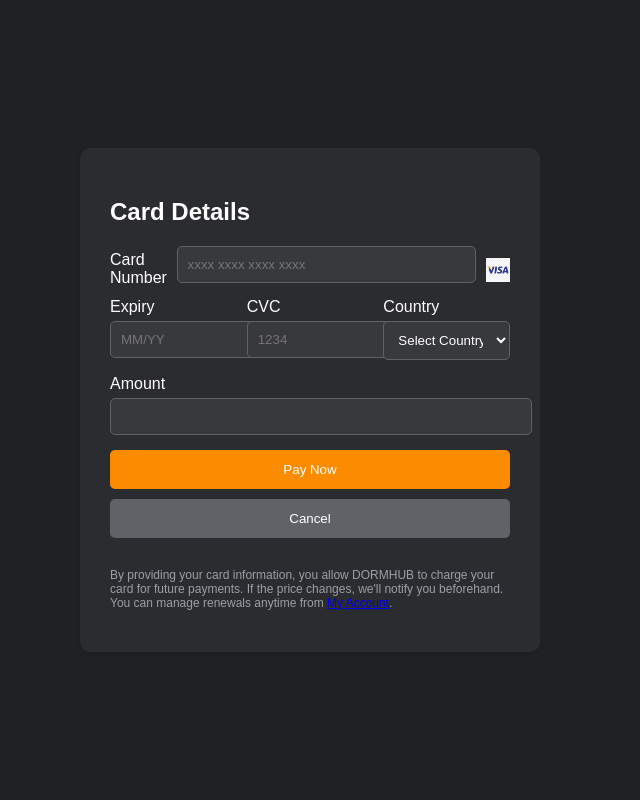
After one commit to jirosmokes/condo-billing-sys, a PHP site: page /user-side/billing-information.php in a window 1280 px wide. The commit adds this page. Shown: the whole page, without its empty margins (330-970 px from the left). Run offline with PHP 8.4, Linux system fonts and the light colour scheme.

Commit message:
updated: new billing transaction info

```diff
--- a/admin-side/admin-dashboard.php
+++ b/admin-side/admin-dashboard.php
@@ -144,7 +144,7 @@ if (isset($_POST['logout'])) {
             <span>Revenue</span>
         </a>
 
-        <a href="#">
+        <a href="../user-side/user-billing-information.php">
             <i class="far fa-question-circle"></i>
             <span>About</span>
         </a>
--- /dev/null
+++ b/user-side/billing-information.php
@@ -0,0 +1,207 @@
+<!DOCTYPE html>
+<html lang="en">
+<head>
+<meta charset="UTF-8">
+<meta name="viewport" content="width=device-width, initial-scale=1.0">
+<title>Payment Form</title>
+<style>
+    body {
+        font-family: sans-serif;
+        background-color: #202124;
+        color: #fff;
+        display: flex;
+        justify-content: center;
+        align-items: center;
+        min-height: 100vh;
+        margin: 0;
+    }
+    .container {
+        background-color: #2b2c30;
+        padding: 30px;
+        border-radius: 10px;
+        box-shadow: 0 2px 5px rgba(0, 0, 0, 0.1);
+        width: 100%;
+        max-width: 400px;
+    }
+    label {
+        display: block;
+        margin-bottom: 5px;
+    }
+    input, select {
+        width: 100%;
+        padding: 10px;
+        margin-bottom: 15px;
+        border: 1px solid #5f6368;
+        border-radius: 5px;
+        background-color: #38393d;
+        color: #fff;
+    }
+    .card-number {
+        display: flex;
+        align-items: center;
+    }
+    .card-logo {
+        margin-left: 10px;
+    }
+    .card-logo img {
+        height: 24px;
+    }
+    .expiry-cvc-country {
+        display: flex;
+        justify-content: space-between;
+    }
+    .expiry, .cvc, .country {
+        flex: 1;
+        margin-right: 10px;
+    }
+    .country {
+        margin-right: 0;
+    }
+    .pay-button {
+        background-color: #fb8c00;
+        color: white;
+        padding: 12px 20px;
+        border: none;
+        border-radius: 5px;
+        cursor: pointer;
+        width: 100%;
+        margin-bottom: 10px;
+    }
+    .cancel-button {
+        background-color: #5f6368;
+        color: white;
+        padding: 12px 20px;
+        border: none;
+        border-radius: 5px;
+        cursor: pointer;
+        width: 100%;
+        margin-bottom: 10px;
+    }
+    .disclaimer {
+        font-size: 12px;
+        color: #9aa0a6;
+        margin-top: 20px;
+    }
+    .bill-container {
+        display: none;
+        background-color: #2b2c30;
+        padding: 20px;
+        border-radius: 10px;
+        margin-top: 20px;
+        box-shadow: 0 2px 5px rgba(0, 0, 0, 0.1);
+        text-align: center;
+    }
+    .bill-container h2 {
+        margin-bottom: 10px;
+    }
+    .bill-container p {
+        margin: 5px 0;
+    }
+</style>
+</head>
+<body>
+
+<div class="container">
+    <h2>Card Details</h2>
+    <form action="<?php echo $_SERVER['PHP_SELF']; ?>" method="POST" id="paymentForm">
+        <div class="card-number">
+            <label for="card_number">Card Number</label>
+            <input type="text" id="card_number" name="card_number" placeholder="xxxx xxxx xxxx xxxx" required>
+            <div class="card-logo">
+                <img src="../images/visa.jpg" alt="Visa Logo">
+            </div>
+        </div>
+        <div class="expiry-cvc-country">
+            <div class="expiry">
+                <label for="expiry">Expiry</label>
+                <input type="text" id="expiry" name="expiry" placeholder="MM/YY" required>
+            </div>
+            <div class="cvc">
+                <label for="cvc">CVC</label>
+                <input type="text" id="cvc" name="cvc" placeholder="1234" required>
+            </div>
+            <div class="country">
+                <label for="country">Country</label>
+                <select id="country" name="country" required>
+                    <option value="">Select Country</option>
+                    <option value="USA">USA</option>
+                    <option value="Canada">Canada</option>
+                    <option value="UK">UK</option>
+                    <option value="PHILIPPINES">PHILIPPINES</option>
+                </select>
+            </div>
+        </div>
+        <div class="form-group">
+            <label for="amount">Amount</label>
+            <input type="text" id="amount" name="amount" required>
+        </div>
+        <button class="pay-button" type="submit" name="submit">Pay Now</button>
+        <button type="button" class="cancel-button">Cancel</button>
+    </form>
+
+    <div id="billInfo" class="bill-container">
+        <h2>Transaction Recorded</h2>
+        <p>Thank you for your payment!</p>
+        <p>Transaction ID: <span id="transactionId"></span></p>
+        <p>Amount Paid: ₱<span id="amountPaid"></span></p>
+    </div>
+
+    <p class="disclaimer">
+        By providing your card information, you allow DORMHUB to charge your card for future payments.
+        If the price changes, we'll notify you beforehand.
+        You can manage renewals anytime from <a href="#">My Account</a>.
+    </p>
+
+    <?php
+    // Check if the form is submitted
+    if ($_SERVER["REQUEST_METHOD"] == "POST" && isset($_POST['submit'])) {
+        $servername = "localhost";
+        $username = "root";
+        $password = "";
+        $dbname = "dorm_hub_db";
+
+        // Create connection
+        $conn = new mysqli($servername, $username, $password, $dbname);
+
+        // Check connection
+        if ($conn->connect_error) {
+            die("Connection failed: " . $conn->connect_error);
+        }
+
+        // Validate and sanitize input data
+        $card_number = mysqli_real_escape_string($conn, $_POST['card_number']);
+        $expiry = mysqli_real_escape_string($conn, $_POST['expiry']);
+        $cvc = mysqli_real_escape_string($conn, $_POST['cvc']);
+        $country = mysqli_real_escape_string($conn, $_POST['country']);
+        $amount = mysqli_real_escape_string($conn, $_POST['amount']);
+        $transaction_id = uniqid(); // Generate a unique transaction ID
+
+        // SQL insert statement
+        $sql = "INSERT INTO billing_information (card_number, expiry, cvc, country, amount, transaction_id)
+                VALUES ('$card_number', '$expiry', '$cvc', '$country', '$amount', '$transaction_id')";
+
+        if ($conn->query($sql) === TRUE) {
+            echo '<script>
+                    document.getElementById("transactionId").textContent = "' . $transaction_id . '";
+                    document.getElementById("amountPaid").textContent = "' . $amount . '";
+                    document.getElementById("billInfo").style.display = "block";
+                  </script>';
+        } else {
+            echo "Error: " . $sql . "<br>" . $conn->error;
+        }
+
+        // Close connection
+        $conn->close();
+    }
+    ?>
+</div>
+
+<script>
+    const cancelButton = document.querySelector('.cancel-button');
+    cancelButton.addEventListener('click', () => {
+        alert('Payment cancelled!');
+    });
+</script>
+
+</body>
+</html>
--- a/user-side/user-dashboard.php
+++ b/user-side/user-dashboard.php
@@ -27,7 +27,7 @@
             <span>Profile</span>
         </a>
 
-        <a href="#" onclick="showContent('bills')">
+        <a href="../user-side/user-billing-information.php" onclick="showContent('bills')">
           <i class="fa-solid fa-money-bills"></i>
             <span>Bills</span>
         </a>
```
Also changed, not shown: user-side/user-billing-information.php (deleted, +0 -292 lines).
